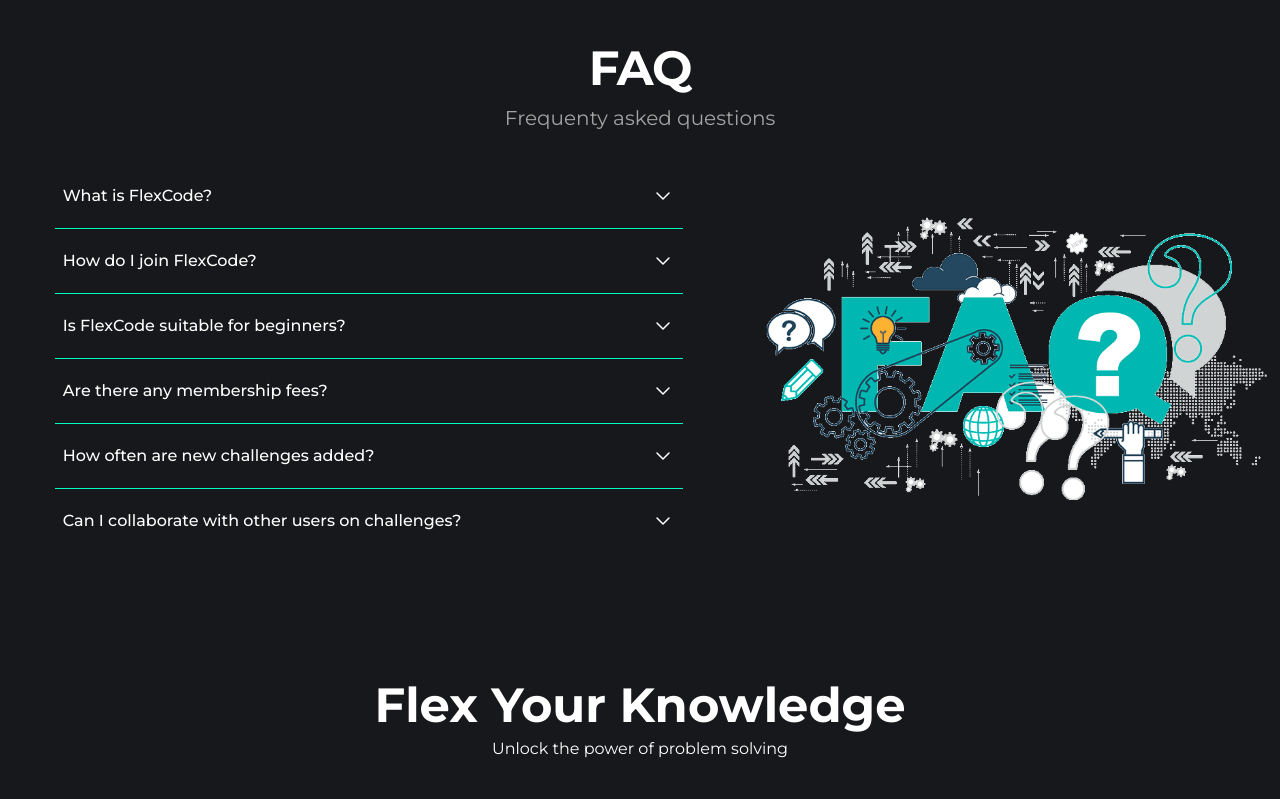
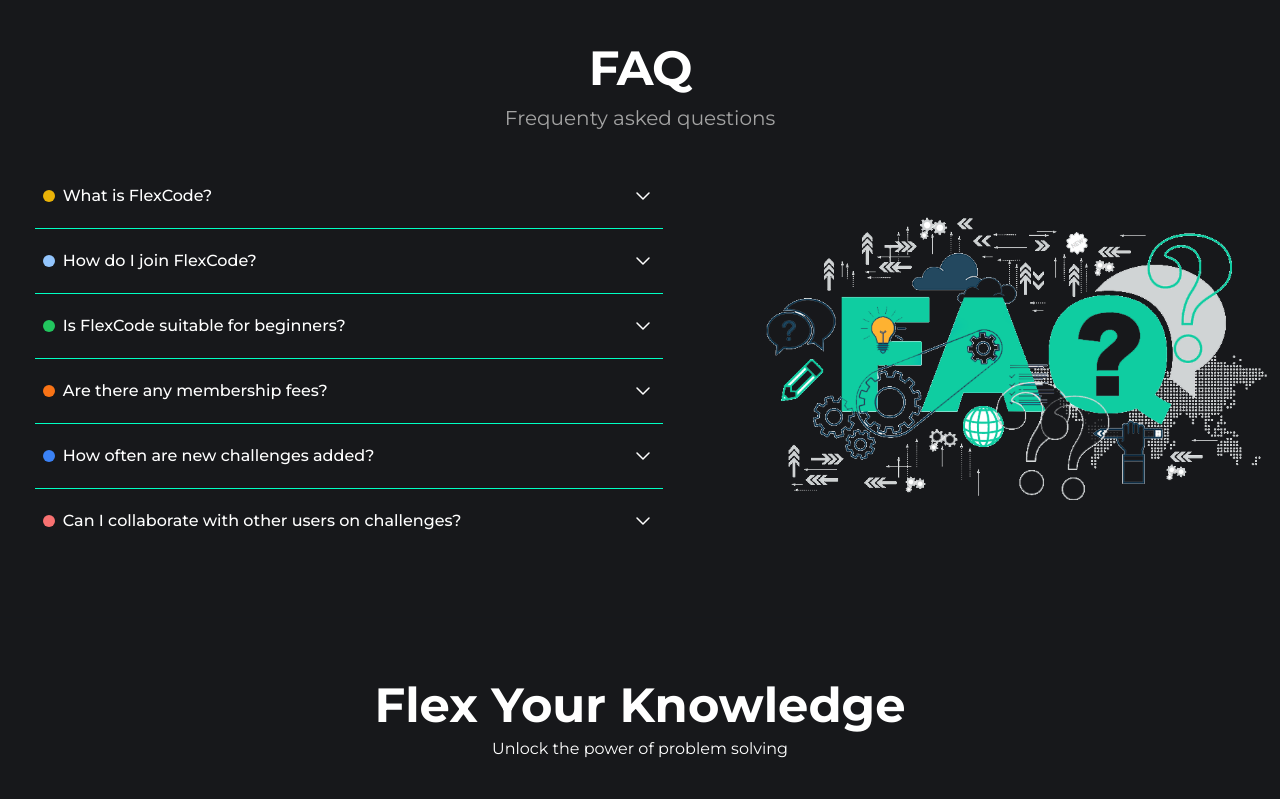
Before and after one commit to ihshadin/flex-code, a React (Vite) app: page / in a window 1280 px wide. Shown: the part 2040-2839 px from the top of the page. Built offline with nearby package versions, Linux system fonts and the light colour scheme; no server answers.

Commit message:
some changes in faq

```diff
--- a/src/pages/Home/CodeEditor/CodeEditor.jsx
+++ b/src/pages/Home/CodeEditor/CodeEditor.jsx
@@ -109,7 +109,7 @@
         <button className="group relative inline-block focus:outline-none focus:ring">
           <button className="absolute inset-0 translate-x-0 hover:translate-y-0 rounded-md shadow-2xl bg-[#0fcda133] focus:bg-transparent transition-transform group-hover:translate-y-2 group-hover:translate-x-2"></button>
           <button className="relative inline-block shadow-2xl border-2 rounded-md border-[#0fcda1] focus:border-white px-8 py-3 text-base font-bold uppercase tracking-widest text-white group-active:text-opacity-75">
-            Get Start Now
+            Run Your Code
           </button>
         </button>
       </button>
--- a/src/pages/Home/FAQ/Faq.jsx
+++ b/src/pages/Home/FAQ/Faq.jsx
@@ -12,12 +12,14 @@
 
                         </p>
                     </div>
-                    <div className='md:flex justify-center items-center gap-10'>
+                    <div className='md:flex justify-center items-center gap-20'>
                         <div className="mx-auto md:w-[50%] mt-8 grid  divide-y divide-[#00ffc3]">
                             <div className="py-5 px-2">
                                 <details className="group">
                                     <summary className="flex cursor-pointer list-none items-center justify-between font-medium">
-                                        <span>What is FlexCode?</span>
+                                        <span className='flex items-center gap-2'>
+                                        <div className="w-3 h-3 bg-yellow-500 rounded-full"></div>
+                                            What is FlexCode?</span>
                                         <span className="transition group-open:rotate-180">
                                             <svg fill="none" height="24" shapeRendering="geometricPrecision"
                                                 stroke="currentColor" strokeLinecap="round" strokeLinejoin="round"
@@ -33,7 +35,10 @@
                             <div className="py-5 px-2">
                                 <details className="group">
                                     <summary className="flex cursor-pointer list-none items-center justify-between font-medium">
-                                        <span>How do I join FlexCode?</span>
+                                        <span className='flex items-center gap-2'>
+                                        <div className="w-3 h-3 bg-blue-300 rounded-full"></div>
+                                            How do I join FlexCode?
+                                            </span>
                                         <span className="transition group-open:rotate-180">
                                             <svg fill="none" height="24" shapeRendering="geometricPrecision"
                                                 stroke="currentColor" strokeLinecap="round" strokeLinejoin="round"
@@ -49,7 +54,9 @@
                             <div className="py-5 px-2">
                                 <details className="group">
                                     <summary className="flex cursor-pointer list-none items-center justify-between font-medium">
-                                        <span>Is FlexCode suitable for beginners?</span>
+                                        <span className='flex items-center gap-2'>
+                                        <div className="w-3 h-3 bg-green-500 rounded-full"></div>
+                                            Is FlexCode suitable for beginners?</span>
                                         <span className="transition group-open:rotate-180">
                                             <svg fill="none" height="24" shapeRendering="geometricPrecision"
                                                 stroke="currentColor" strokeLinecap="round" strokeLinejoin="round"
@@ -65,7 +72,9 @@
                             <div className="py-5 px-2">
                                 <details className="group">
                                     <summary className="flex cursor-pointer list-none items-center justify-between font-medium">
-                                        <span>Are there any membership fees?</span>
+                                        <span className='flex items-center gap-2'>
+                                        <div className="w-3 h-3 bg-orange-500 rounded-full"></div>
+                                            Are there any membership fees?</span>
                                         <span className="transition group-open:rotate-180">
                                             <svg fill="none" height="24" shapeRendering="geometricPrecision"
                                                 stroke="currentColor" strokeLinecap="round" strokeLinejoin="round"
@@ -81,7 +90,9 @@
                             <div className="py-5 px-2">
                                 <details className="group">
                                     <summary className="flex cursor-pointer list-none items-center justify-between font-medium">
-                                        <span>How often are new challenges added?</span>
+                                        <span className='flex items-center gap-2'>
+                                        <div className="w-3 h-3 bg-blue-500 rounded-full"></div>
+                                            How often are new challenges added?</span>
                                         <span className="transition group-open:rotate-180">
                                             <svg fill="none" height="24" shapeRendering="geometricPrecision"
                                                 stroke="currentColor" strokeLinecap="round" strokeLinejoin="round"
@@ -97,7 +108,9 @@
                             <div className="py-5 px-2">
                                 <details className="group">
                                     <summary className="flex cursor-pointer list-none items-center justify-between font-medium">
-                                        <span>Can I collaborate with other users on challenges?</span>
+                                        <span className='flex items-center gap-2'>
+                                        <div className="w-3 h-3 bg-red-400 rounded-full"></div>
+                                            Can I collaborate with other users on challenges?</span>
                                         <span className="transition group-open:rotate-180">
                                             <svg fill="none" height="24" shapeRendering="geometricPrecision"
                                                 stroke="currentColor" strokeLinecap="round" strokeLinejoin="round"
```
Also changed, not shown: src/assets/FAQ.png.
